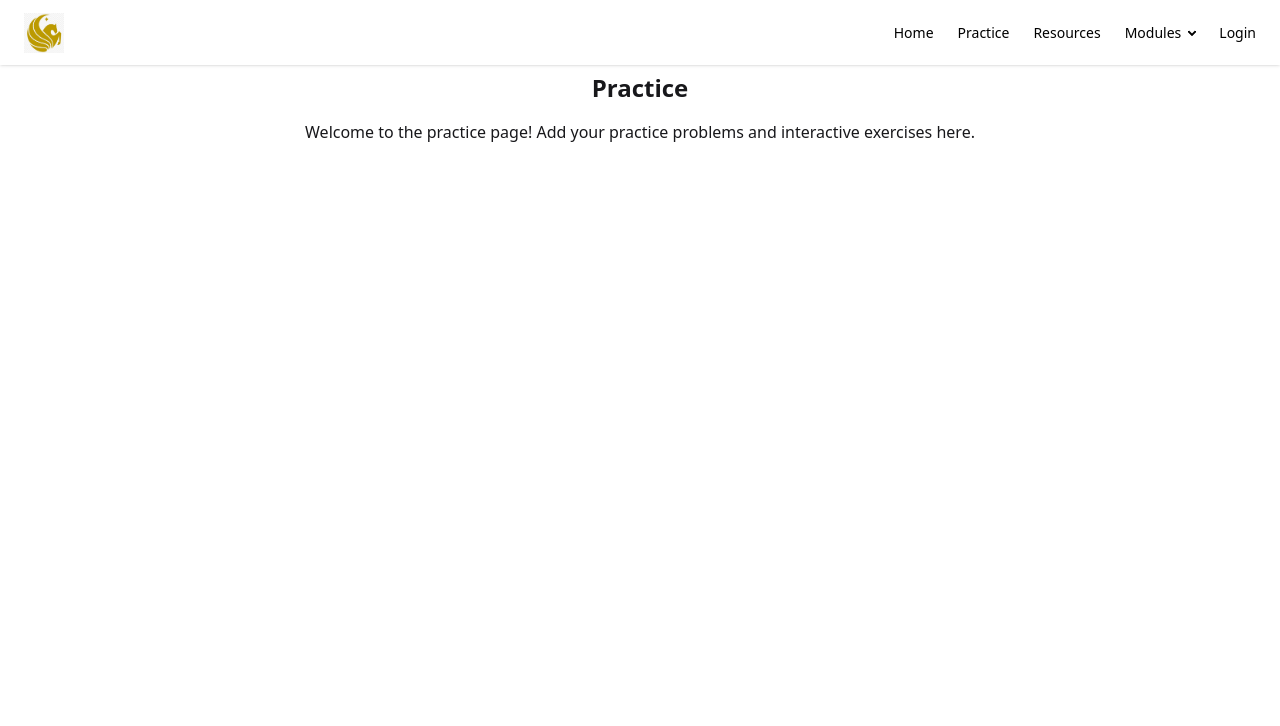
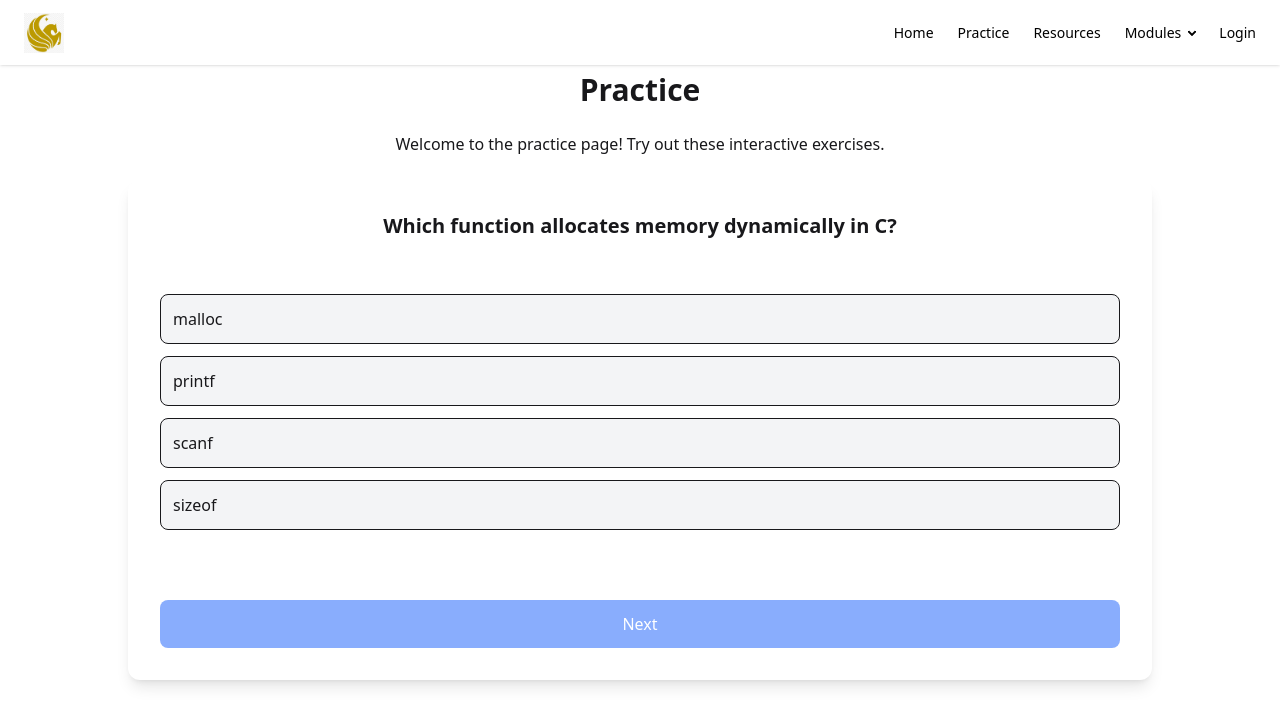
Before and after one commit to petertrinh4/csprac, a React (Vite) app: page /practice in a window 1280 px wide. Shown: the top 726 px of the page. Built offline with nearby package versions, Linux system fonts and the light colour scheme.

Commit message:
Added quiz in practice tab

```diff
--- a/package.json
+++ b/package.json
@@ -15,6 +15,7 @@
     "@tailwindcss/vite": "^4.1.11",
     "daisyui": "^5.0.50",
     "react": "^19.1.1",
+    "react-confetti": "^6.4.0",
     "react-dom": "^19.1.1",
     "react-router-dom": "^7.8.1"
   },
--- a/src/components/Practice.tsx
+++ b/src/components/Practice.tsx
@@ -1,16 +1,49 @@
 import NavBar from './NavBar';
+import Quiz from '../components/Quiz';
+
+const dmaQuizQuestions = [
+    {
+      question: "Which function allocates memory dynamically in C?",
+      options: ["malloc", "printf", "scanf", "sizeof"],
+      answer: "malloc",
+    },
+    {
+      question: "Which function frees dynamically allocated memory?",
+      options: ["free", "delete", "exit", "realloc"],
+      answer: "free",
+    },
+    {
+      question: "Which function changes the size of previously allocated memory?",
+      options: ["realloc", "malloc", "calloc", "memset"],
+      answer: "realloc",
+    },
+    {
+      question: "Which function allocates memory and initializes it to 0?",
+      options: ["calloc", "malloc", "free", "memcpy"],
+      answer: "calloc",
+    },
+    {
+      question: "Dynamic memory allocation occurs at:",
+      options: ["runtime", "compile time", "link time", "preprocessor time"],
+      answer: "runtime",
+    },
+  ];
 
   const Practice = () => {
     return (
       <>
         <NavBar />
-      <div className="with-navbar p-8 text-center">
-        <h2 className="text-2xl font-bold mb-4">Practice</h2>
-        <p>
-          Welcome to the practice page! Add your practice problems and interactive exercises here.
+        <div className="with-navbar p-8 text-center w-full flex justify-center">
+          <div className="w-full max-w-6xl">
+            <h2 className="text-3xl font-bold mb-6">Practice</h2>
+            <p className="mb-6">
+              Welcome to the practice page! Try out these interactive exercises.
             </p>
+            <Quiz questions={dmaQuizQuestions} />
+          </div>
         </div>
       </>
     );
   };
+
   export default Practice;
--- /dev/null
+++ b/src/components/Quiz.tsx
@@ -0,0 +1,105 @@
+import { useState, useEffect, useRef } from "react";
+import Confetti from "react-confetti";
+
+interface QuizProps {
+  questions: {
+    question: string;
+    options: string[];
+    answer: string;
+  }[];
+}
+
+const Quiz = ({ questions }: QuizProps) => {
+  const [current, setCurrent] = useState(0);
+  const [selected, setSelected] = useState("");
+  const [score, setScore] = useState(0);
+  const [showScore, setShowScore] = useState(false);
+  const [showConfetti, setShowConfetti] = useState(false);
+
+  const quizRef = useRef<HTMLDivElement>(null);
+  const [dimensions, setDimensions] = useState({ width: 0, height: 0 });
+
+  // Set quiz container dimensions
+  useEffect(() => {
+    if (quizRef.current) {
+      setDimensions({
+        width: quizRef.current.offsetWidth,
+        height: quizRef.current.offsetHeight,
+      });
+    }
+  }, [quizRef.current, current]);
+
+  // Trigger confetti only if perfect score
+  useEffect(() => {
+    if (showScore && score === questions.length) {
+      setShowConfetti(true);
+      const timer = setTimeout(() => setShowConfetti(false), 5000);
+      return () => clearTimeout(timer);
+    }
+  }, [showScore, score, questions.length]);
+
+  const handleNext = () => {
+    if (selected === questions[current]?.answer) setScore(score + 1);
+    setSelected("");
+    if (current + 1 < questions.length) {
+      setCurrent(current + 1);
+    } else {
+      setShowScore(true);
+    }
+  };
+
+  return (
+    <div
+      ref={quizRef}
+      className="flex flex-col justify-between space-y-6 relative bg-white p-8 rounded-xl shadow-lg w-full max-w-5xl mx-auto min-h-[500px]"
+    >
+      {showConfetti && (
+        <Confetti
+          width={dimensions.width}
+          height={dimensions.height}
+          recycle={false}
+          numberOfPieces={200}
+        />
+      )}
+
+      {showScore ? (
+        <div className="text-center text-2xl font-bold">
+          You scored {score} / {questions.length}
+          {score === questions.length && (
+            <div className="mt-4 text-green-600 font-extrabold text-xl animate-bounce">
+              Perfect Score! 🎉
+            </div>
+          )}
+        </div>
+      ) : (
+        <>
+          <div className="font-semibold text-xl">{questions[current]?.question}</div>
+          <div className="flex flex-col space-y-3">
+            {questions[current]?.options.map((option) => (
+              <button
+                key={option}
+                onClick={() => setSelected(option)}
+                className={`w-full p-3 rounded-lg border transition-colors duration-200 text-left ${
+                  selected === option
+                    ? "bg-blue-500 text-white"
+                    : "bg-gray-100 hover:bg-blue-100"
+                }`}
+              >
+                {option}
+              </button>
+            ))}
+          </div>
+          <button
+            onClick={handleNext}
+            disabled={!selected}
+            className="mt-4 bg-blue-600 text-white p-3 rounded-lg hover:bg-blue-700 disabled:opacity-50 w-full"
+          >
+            Next
+          </button>
+        </>
+      )}
+    </div>
+  );
+};
+
+export default Quiz;
--- a/src/data/modules.tsx
+++ b/src/data/modules.tsx
@@ -1,6 +1,7 @@
 import type { Module } from './moduleTypes';
 import VideoPlayer from '../components/VideoPlayer';
 import Background from '../components/Background';
+
 
 export const modules: Module[] = [
   {
```
Also changed, not shown: 1 other file (tests, documents, lock files or other folders). Lines whose indentation alone changed are shown as unchanged.
